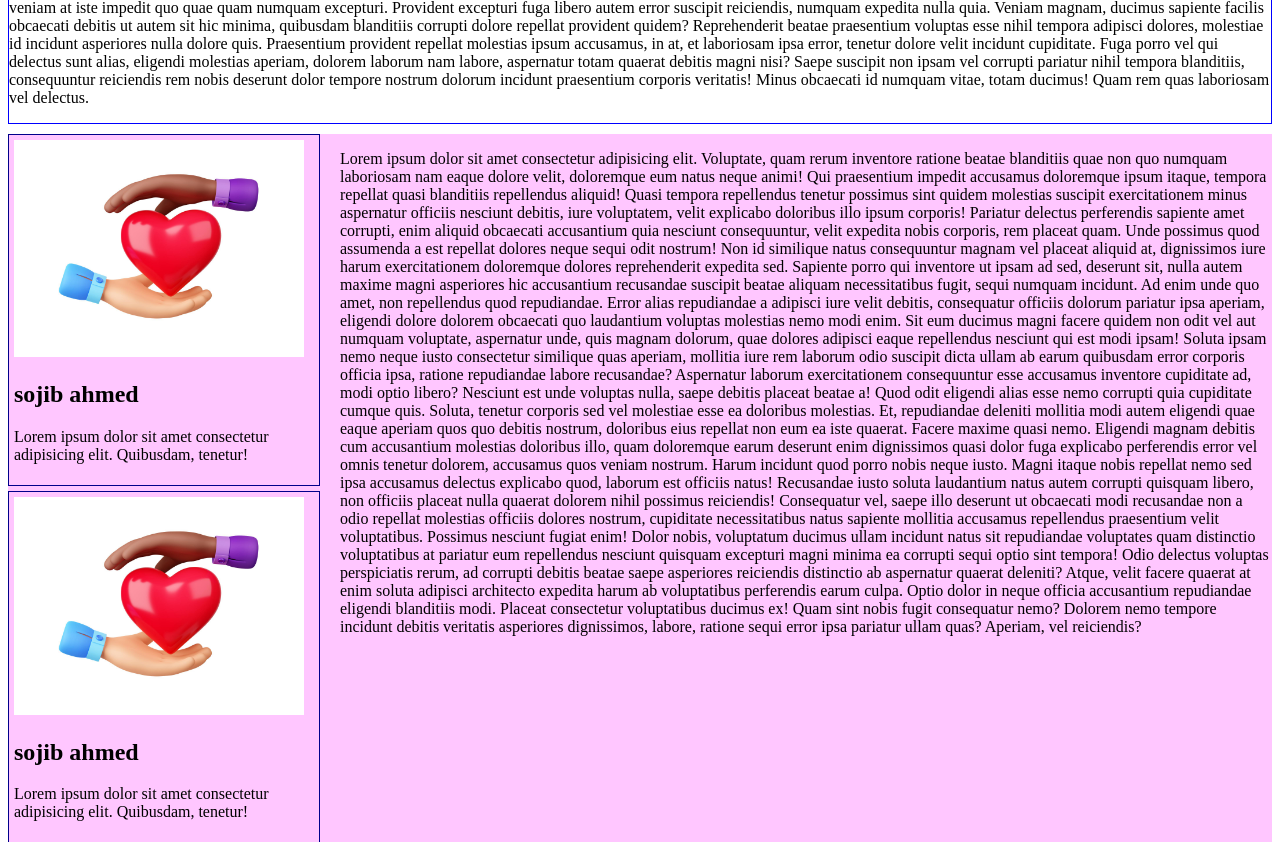
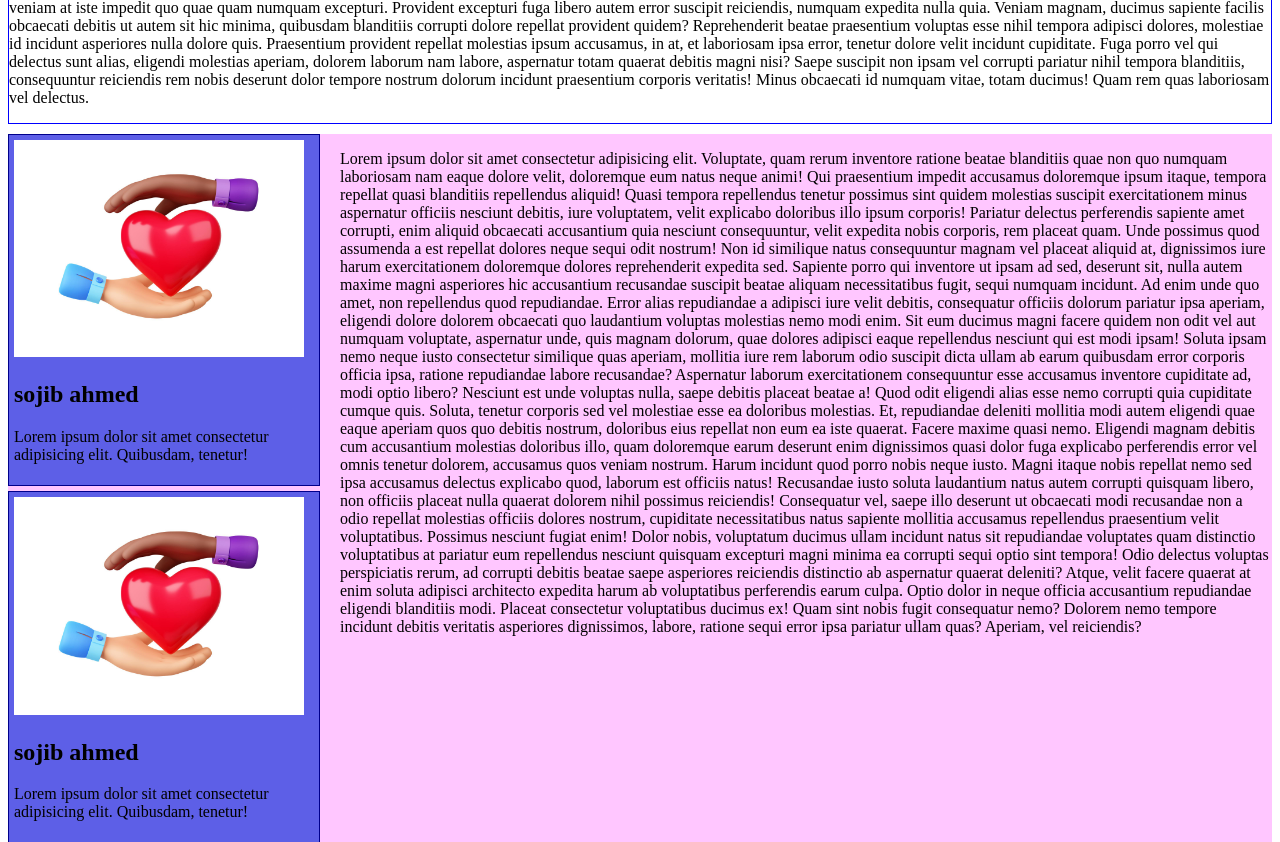
Before and after one commit to SojibAhmed114/Modules-6.5, a plain HTML site: page index.html in a window 1280 px wide. Shown: the part 1780-2622 px from the top of the page. Drawn offline with Linux system fonts and the light colour scheme.

Commit message:
z index ki

```diff
--- a/style.css
+++ b/style.css
@@ -77,6 +77,7 @@ a:hover{
     border: 1px solid darkblue;
     padding: 5px;
     margin-bottom: 5px;
+    background-color: #5d5fe7;
 }
 .stikey{
     position: sticky;
```
Also changed, not shown: z-index.html (added).
